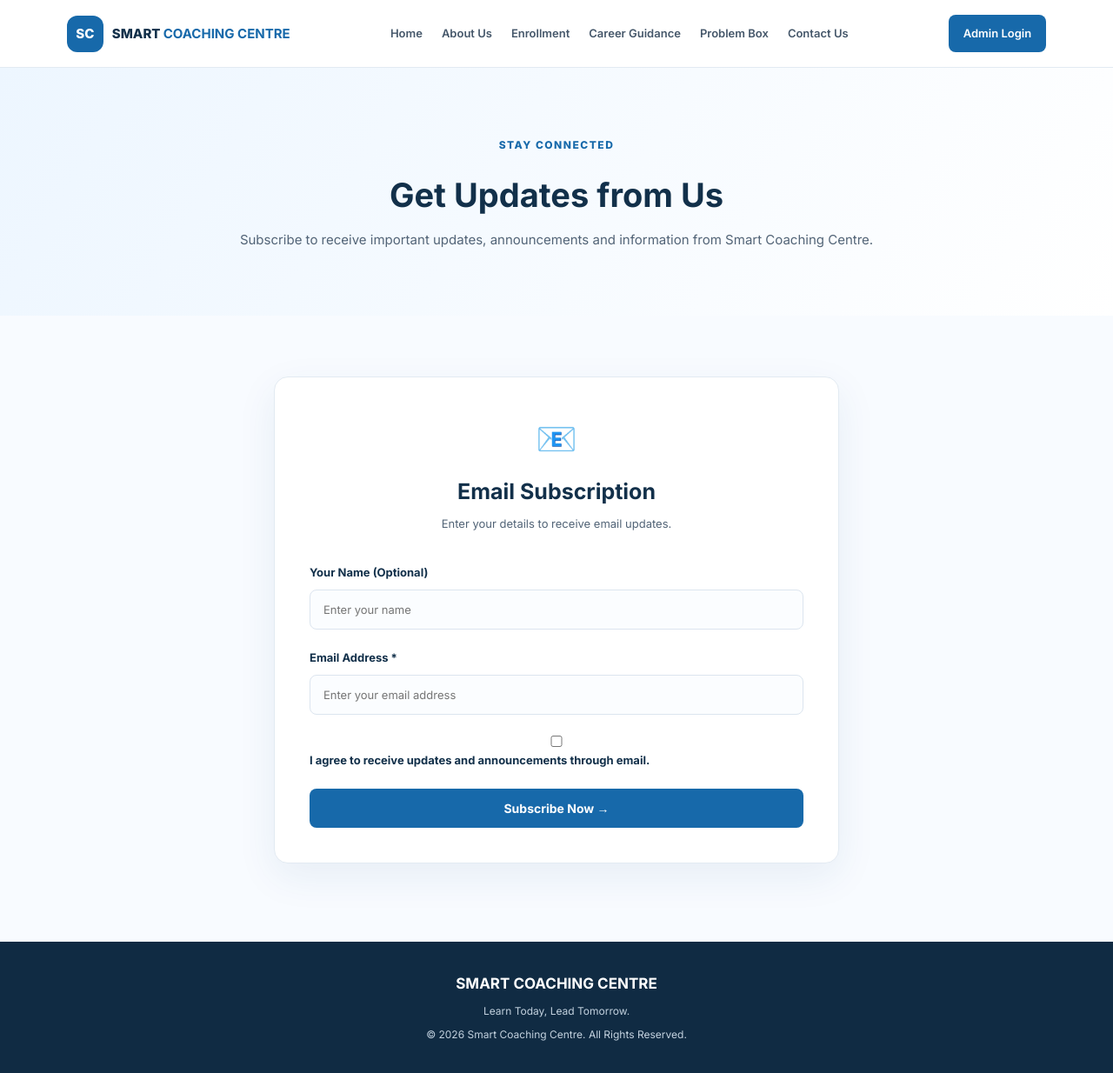
After one commit to pranabbhakat446-lgtm/SMART-COACHING-CENTRE, a Flask app: page /collect-email in a window 1280 px wide. The commit adds this page. Shown: the whole page at 87% size. Run offline with Flask 3, Linux system fonts and the light colour scheme; parts of the project's set-up code (start-up, migrations or seed data) failed here and were passed over.

Commit message:
Add email subscribers and announcement system

```diff
--- a/app.py
+++ b/app.py
@@ -7,17 +7,25 @@ from email.message import EmailMessage
 from flask import Flask, render_template, request, redirect, url_for, flash, session
 from dotenv import load_dotenv
 from werkzeug.security import generate_password_hash, check_password_hash
+from itsdangerous import URLSafeSerializer, BadSignature
+from database import get_db, init_db
 
-from database import get_db, init_db
 
 BASE_DIR = Path(__file__).resolve().parent
 load_dotenv(BASE_DIR / ".env")
+
 
 app = Flask(__name__)
 app.secret_key = os.getenv("SECRET_KEY")
 
 if not app.secret_key:
     raise RuntimeError("SECRET_KEY .env file mein set kijiye.")
+
+
+unsubscribe_serializer = URLSafeSerializer(
+    app.secret_key,
+    salt="email-unsubscribe"
+)
 
 
 def create_admin():
@@ -28,6 +36,7 @@ def create_admin():
         raise RuntimeError("ADMIN_USERNAME aur ADMIN_PASSWORD .env mein set kijiye.")
 
     conn = get_db()
+
     try:
         existing = conn.execute(
             "SELECT id FROM admin WHERE username = %s",
@@ -40,6 +49,7 @@ def create_admin():
                 (username, generate_password_hash(password))
             )
             conn.commit()
+
     finally:
         conn.close()
 
@@ -137,6 +147,87 @@ def register():
     return render_template("register.html")
 
 
+@app.route("/api/student-by-email")
+def student_by_email():
+    email = request.args.get("email", "").strip().lower()
+
+    if not email:
+        return {"found": False}
+
+    conn = get_db()
+
+    try:
+        student = conn.execute(
+            """
+            SELECT name
+            FROM students
+            WHERE LOWER(TRIM(email)) = %s
+            LIMIT 1
+            """,
+            (email,)
+        ).fetchone()
+
+        if student:
+            return {
+                "found": True,
+                "name": student["name"]
+            }
+
+        return {"found": False}
+
+    finally:
+        conn.close()
+
+
+@app.route("/collect-email", methods=["GET", "POST"])
+def collect_email():
+    if request.method == "POST":
+        name = request.form.get("name", "").strip()
+        email = request.form.get("email", "").strip().lower()
+        consent = request.form.get("consent")
+
+        if not email or consent != "yes":
+            flash("Please enter your email and provide consent.", "error")
+            return redirect(url_for("collect_email"))
+
+        conn = get_db()
+
+        try:
+            subscriber = conn.execute(
+                """
+                INSERT INTO email_subscribers (name, email, consent)
+                VALUES (%s, %s, %s)
+                ON CONFLICT (email) DO NOTHING
+                RETURNING id
+                """,
+                (name or None, email, True)
+            ).fetchone()
+
+            conn.commit()
+
+            if subscriber:
+                flash(
+                    "Thank you! Your email has been subscribed successfully.",
+                    "success"
+                )
+            else:
+                flash(
+                    "This email address is already subscribed.",
+                    "error"
+                )
+
+        except Exception:
+            conn.rollback()
+            raise
+
+        finally:
+            conn.close()
+
+        return redirect(url_for("collect_email"))
+
+    return render_template("collect_email.html")
+
+
 @app.route("/career", methods=["GET", "POST"])
 def career():
     if request.method == "POST":
@@ -149,6 +240,7 @@ def career():
             return redirect(url_for("career"))
 
         conn = get_db()
+
         try:
             conn.execute(
                 """
@@ -159,6 +251,7 @@ def career():
                 (student_name, contact, question)
             )
             conn.commit()
+
         finally:
             conn.close()
 
@@ -181,6 +274,7 @@ def problem():
             return redirect(url_for("problem"))
 
         conn = get_db()
+
         try:
             conn.execute(
                 """
@@ -191,6 +285,7 @@ def problem():
                 (student_name, student_code, category, message)
             )
             conn.commit()
+
         finally:
             conn.close()
 
@@ -213,6 +308,7 @@ def contact():
             return redirect(url_for("contact"))
 
         conn = get_db()
+
         try:
             conn.execute(
                 """
@@ -223,6 +319,7 @@ def contact():
                 (name, phone, email, message)
             )
             conn.commit()
+
         finally:
             conn.close()
 
@@ -239,11 +336,13 @@ def admin_login():
         password = request.form.get("password", "")
 
         conn = get_db()
+
         try:
             admin = conn.execute(
                 "SELECT * FROM admin WHERE username = %s",
                 (username,)
             ).fetchone()
+
         finally:
             conn.close()
 
@@ -269,6 +368,7 @@ def admin_dashboard():
         return redirect(url_for("admin_login"))
 
     conn = get_db()
+
     try:
         students_count = conn.execute(
             "SELECT COUNT(*) AS total FROM students"
@@ -286,6 +386,7 @@ def admin_dashboard():
             "SELECT COUNT(*) AS total FROM problems WHERE status = %s",
             ("Pending",)
         ).fetchone()["total"]
+
     finally:
         conn.close()
 
@@ -306,6 +407,7 @@ def admin_students():
     search = request.args.get("search", "").strip()
 
     conn = get_db()
+
     try:
         students = conn.execute(
             """
@@ -315,10 +417,15 @@ def admin_students():
             """,
             (f"%{search}%", f"%{search}%")
         ).fetchall()
+
     finally:
         conn.close()
 
-    return render_template("students.html", students=students, search=search)
+    return render_template(
+        "students.html",
+        students=students,
+        search=search
+    )
 
 
 @app.route("/admin/student/<int:student_id>")
@@ -327,11 +434,13 @@ def student_details(student_id):
         return redirect(url_for("admin_login"))
 
     conn = get_db()
+
     try:
         student = conn.execute(
             "SELECT * FROM students WHERE id = %s",
             (student_id,)
         ).fetchone()
+
     finally:
         conn.close()
 
@@ -348,6 +457,7 @@ def edit_student(student_id):
         return redirect(url_for("admin_login"))
 
     conn = get_db()
+
     try:
         student = conn.execute(
             "SELECT * FROM students WHERE id = %s",
@@ -367,7 +477,9 @@ def edit_student(student_id):
 
             if not name or not qualification or not coaching_for or not email:
                 flash("Please fill all required fields.", "error")
-                return redirect(url_for("edit_student", student_id=student_id))
+                return redirect(
+                    url_for("edit_student", student_id=student_id)
+                )
 
             # Prevent editing a student into another existing duplicate.
             duplicate = conn.execute(
@@ -392,7 +504,9 @@ def edit_student(student_id):
                     "Another student is already registered with the same name and mobile number.",
                     "error"
                 )
-                return redirect(url_for("edit_student", student_id=student_id))
+                return redirect(
+                    url_for("edit_student", student_id=student_id)
+                )
 
             conn.execute(
                 """
@@ -409,13 +523,14 @@ def edit_student(student_id):
             conn.commit()
 
             flash("Student details updated successfully.", "success")
-            return redirect(url_for("student_details", student_id=student_id))
+            return redirect(
+                url_for("student_details", student_id=student_id)
+            )
 
     finally:
         conn.close()
 
     return render_template("edit_student.html", student=student)
-
 
 @app.route("/admin/delete-student/<int:student_id>", methods=["POST"])
 def delete_student(student_id):
@@ -423,12 +538,14 @@ def delete_student(student_id):
         return redirect(url_for("admin_login"))
 
     conn = get_db()
+
     try:
         conn.execute(
             "DELETE FROM students WHERE id = %s",
             (student_id,)
         )
         conn.commit()
+
     finally:
         conn.close()
 
@@ -442,14 +559,19 @@ def career_requests():
         return redirect(url_for("admin_login"))
 
     conn = get_db()
+
     try:
         requests_list = conn.execute(
             "SELECT * FROM career_requests ORDER BY id DESC"
         ).fetchall()
+
     finally:
         conn.close()
 
-    return render_template("career_requests.html", requests=requests_list)
+    return render_template(
+        "career_requests.html",
+        requests=requests_list
+    )
 
 
 @app.route("/admin/problems")
@@ -458,14 +580,19 @@ def admin_problems():
         return redirect(url_for("admin_login"))
 
     conn = get_db()
+
     try:
         problems_list = conn.execute(
             "SELECT * FROM problems ORDER BY id DESC"
         ).fetchall()
+
     finally:
         conn.close()
 
-    return render_template("problems.html", problems=problems_list)
+    return render_template(
+        "problems.html",
+        problems=problems_list
+    )
 
 
 @app.route("/admin/update-problem/<int:problem_id>", methods=["POST"])
@@ -480,6 +607,7 @@ def update_problem(problem_id):
         status = "Pending"
 
     conn = get_db()
+
     try:
         conn.execute(
             """
@@ -490,6 +618,7 @@ def update_problem(problem_id):
             (status, admin_reply, problem_id)
         )
         conn.commit()
+
     finally:
         conn.close()
 
@@ -506,6 +635,7 @@ def reply_career(request_id):
     status = request.form.get("status", "Pending")
 
     conn = get_db()
+
     try:
         conn.execute(
             """
@@ -516,6 +646,7 @@ def reply_career(request_id):
             (response, status, request_id)
         )
         conn.commit()
+
     finally:
         conn.close()
 
@@ -529,14 +660,235 @@ def contact_messages():
         return redirect(url_for("admin_login"))
 
     conn = get_db()
+
     try:
         messages = conn.execute(
             "SELECT * FROM contact_messages ORDER BY id DESC"
         ).fetchall()
+
     finally:
         conn.close()
 
-    return render_template("contact_messages.html", messages=messages)
+    return render_template(
+        "contact_messages.html",
+        messages=messages
+    )
+
+
+@app.route("/admin/email-subscribers")
+def admin_email_subscribers():
+    if not admin_required():
+        return redirect(url_for("admin_login"))
+
+    conn = get_db()
+
+    try:
+        subscribers = conn.execute(
+            """
+            SELECT id, name, email, created_at
+            FROM email_subscribers
+            ORDER BY created_at DESC
+            """
+        ).fetchall()
+
+        total_subscribers = len(subscribers)
+
+    finally:
+        conn.close()
+
+    return render_template(
+        "email_subscribers.html",
+        subscribers=subscribers,
+        total_subscribers=total_subscribers
+    )
+
+
+# UPDATED EMAIL ANNOUNCEMENT ROUTE
+@app.route("/admin/send-announcement", methods=["GET", "POST"])
+def send_email_announcement():
+    if not admin_required():
+        return redirect(url_for("admin_login"))
+
+    if request.method == "GET":
+        return render_template("email_announcement.html")
+
+    subject = request.form.get("subject", "").strip()
+    message = request.form.get("message", "").strip()
+
+    if not subject or not message:
+        flash("Please enter both subject and message.", "error")
+        return redirect(url_for("send_email_announcement"))
+
+    conn = get_db()
+
+    try:
+        subscribers = conn.execute(
+            """
+            SELECT name, email
+            FROM email_subscribers
+            WHERE consent = TRUE
+              AND email IS NOT NULL
+              AND TRIM(email) <> ''
+            ORDER BY id
+            """
+        ).fetchall()
+
+    finally:
+        conn.close()
+
+    if not subscribers:
+        flash("No email subscribers found.", "warning")
+        return redirect(url_for("send_email_announcement"))
+
+    mail_server = os.getenv("MAIL_SERVER", "smtp.gmail.com")
+    mail_port = int(os.getenv("MAIL_PORT", "587"))
+    mail_username = os.getenv("MAIL_USERNAME")
+    mail_password = os.getenv("MAIL_PASSWORD", "").replace(" ", "")
+
+    if not mail_username or not mail_password:
+        flash("Gmail configuration is missing.", "error")
+        return redirect(url_for("send_email_announcement"))
+
+    sent_count = 0
+    failed_count = 0
+
+    try:
+        with smtplib.SMTP(mail_server, mail_port, timeout=30) as server:
+            server.ehlo()
+            server.starttls()
+            server.ehlo()
+            server.login(mail_username, mail_password)
+
+            for subscriber in subscribers:
+                recipient = subscriber["email"].strip().lower()
+                name = subscriber["name"] or "Student"
+
+                # Generate a unique unsubscribe token for each subscriber
+                unsubscribe_token = unsubscribe_serializer.dumps({
+                    "email": recipient
+                })
+
+                unsubscribe_url = url_for(
+                    "unsubscribe_email",
+                    token=unsubscribe_token,
+                    _external=True
+                )
+
+                email_msg = EmailMessage()
+                email_msg["Subject"] = subject
+                email_msg["From"] = mail_username
+                email_msg["To"] = recipient
+
+                email_msg["List-Unsubscribe"] = f"<{unsubscribe_url}>"
+
+                email_msg.set_content(
+                    f"""Dear {name},
+
+{message}
+
+Regards,
+Smart Coaching Centre
+
+--------------------------------
+To stop receiving email announcements,
+unsubscribe here:
+
+{unsubscribe_url}
+"""
+                )
+
+                try:
+                    server.send_message(email_msg)
+                    sent_count += 1
+                    print(f"Announcement sent to {recipient}")
+
+                except Exception as e:
+                    failed_count += 1
+                    print(
+                        f"Announcement failed for {recipient}: {e}"
+                    )
+
+        flash(
+            f"Announcement completed! Sent: {sent_count}, Failed: {failed_count}",
+            "success" if failed_count == 0 else "warning"
+        )
+
+    except Exception as e:
+        print("Announcement SMTP error:", str(e))
+        flash(
+            "Email sending failed. Please check Gmail configuration.",
+            "error"
+        )
+
+    return redirect(url_for("send_email_announcement"))
+
+
+# EMAIL UNSUBSCRIBE ROUTE
+@app.route("/unsubscribe/<token>", methods=["GET", "POST"])
+def unsubscribe_email(token):
+    try:
+        data = unsubscribe_serializer.loads(token)
+        email = data.get("email", "").strip().lower()
+
+        if not email:
+            raise BadSignature("Invalid email token")
+
+    except (BadSignature, AttributeError):
+        return render_template(
+            "email_unsubscribe.html",
+            unsubscribe_available=False
+        )
+
+    conn = get_db()
+
+    try:
+        if request.method == "POST":
+            result = conn.execute(
+                """
+                UPDATE email_subscribers
+                SET consent = FALSE
+                WHERE LOWER(TRIM(email)) = %s
+                  AND consent = TRUE
+                RETURNING id
+                """,
+                (email,)
+            ).fetchone()
+
+            conn.commit()
+
+            if result:
+                flash(
+                    "You have successfully unsubscribed.",
+                    "success"
+                )
+            else:
+                flash(
+                    "This email is already unsubscribed.",
+                    "info"
+                )
+
+            return render_template(
+                "email_unsubscribe.html",
+                unsubscribe_available=False
+            )
+
+        subscriber = conn.execute(
+            """
+            SELECT id
+            FROM email_subscribers
+            WHERE LOWER(TRIM(email)) = %s
+              AND consent = TRUE
+            """,
+            (email,)
+        ).fetchone()
+
+        return render_template(
+            "email_unsubscribe.html",
+            unsubscribe_available=bool(subscriber)
+        )
+
+    finally:
+        conn.close()
 
 
 @app.route("/sitemap.xml")
@@ -554,6 +906,7 @@ def sitemap():
     return app.response_class(xml, mimetype="application/xml")
 
 
+# Initialize database and admin
 init_db()
 create_admin()
 
--- /dev/null
+++ b/templates/collect_email.html
@@ -0,0 +1,116 @@
+
+{% extends "base.html" %}
+
+{% block title %}Stay Connected | Smart Coaching Centre{% endblock %}
+
+{% block content %}
+
+<section class="page-banner">
+    <span class="section-tag">STAY CONNECTED</span>
+    <h1>Get Updates from Us</h1>
+    <p>Subscribe to receive important updates, announcements and information from Smart Coaching Centre.</p>
+</section>
+
+<section class="form-section">
+    <div class="form-card">
+
+        <div class="form-heading">
+            <div class="form-icon">📧</div>
+            <h2>Email Subscription</h2>
+            <p>Enter your details to receive email updates.</p>
+        </div>
+
+        <form method="POST" action="{{ url_for('collect_email') }}">
+
+            <div class="form-group">
+                <label>Your Name (Optional)</label>
+                <input type="text"
+                       name="name"
+                       id="studentName"
+                       placeholder="Enter your name">
+                <small id="nameMessage"></small>
+            </div>
+
+            <div class="form-group">
+                <label>Email Address *</label>
+                <input type="email"
+                       name="email"
+                       id="studentEmail"
+                       placeholder="Enter your email address"
+                       required>
+            </div>
+
+            <div class="form-group">
+                <label>
+                    <input type="checkbox"
+                           name="consent"
+                           value="yes"
+                           required>
+                    I agree to receive updates and announcements through email.
+                </label>
+            </div>
+
+            <button type="submit" class="btn btn-primary form-submit">
+                Subscribe Now →
+            </button>
+
+        </form>
+
+    </div>
+</section>
+
+<script>
+const emailInput = document.getElementById("studentEmail");
+const nameInput = document.getElementById("studentName");
+const nameMessage = document.getElementById("nameMessage");
+
+let searchTimer;
+
+emailInput.addEventListener("input", function () {
+
+    clearTimeout(searchTimer);
+
+    const email = emailInput.value.trim().toLowerCase();
+
+    nameMessage.textContent = "";
+
+    if (!emailInput.validity.valid || !email) {
+        return;
+    }
+
+    searchTimer = setTimeout(async function () {
+
+        try {
+            const response = await fetch(
+                `/api/student-by-email?email=${encodeURIComponent(email)}`
+            );
+
+            const data = await response.json();
+
+            // Ensure the response matches the current email
+            if (emailInput.value.trim().toLowerCase() !== email) {
+                return;
+            }
+
+            if (data.found) {
+                nameInput.value = data.name;
+                nameMessage.textContent = "Student name found and filled automatically.";
+                nameMessage.style.color = "green";
+            } else {
+                nameInput.value = "";
+                nameMessage.textContent = "Email not found. Please enter your name.";
+                nameMessage.style.color = "red";
+            }
+
+        } catch (error) {
+            console.error("Student lookup failed:", error);
+            nameMessage.textContent = "Unable to check email right now.";
+            nameMessage.style.color = "red";
+        }
+
+    }, 400);
+
+});
+</script>
+
+{% endblock %}
--- a/templates/dashboard.html
+++ b/templates/dashboard.html
@@ -52,6 +52,8 @@
             <a href="{{ url_for('career_requests') }}">Career Requests</a>
            <a href="{{ url_for('admin_problems') }}">Student Problems</a>
             <a href="{{ url_for('contact_messages') }}">Contact Messages</a>
+            <a href="{{ url_for('admin_email_subscribers') }}">Email Subscribers</a>
+            <a href="{{ url_for('send_email_announcement') }}">Send Announcement</a>
             <a href="{{ url_for('admin_logout') }}">Logout</a>
         </div>
     </div>
```
Also changed, not shown: database.py (+12 -0 lines), templates/email_announcement.html (added, +47 -0 lines), templates/email_subscribers.html (added, +73 -0 lines), templates/email_unsubscribe.html (added, +39 -0 lines).
